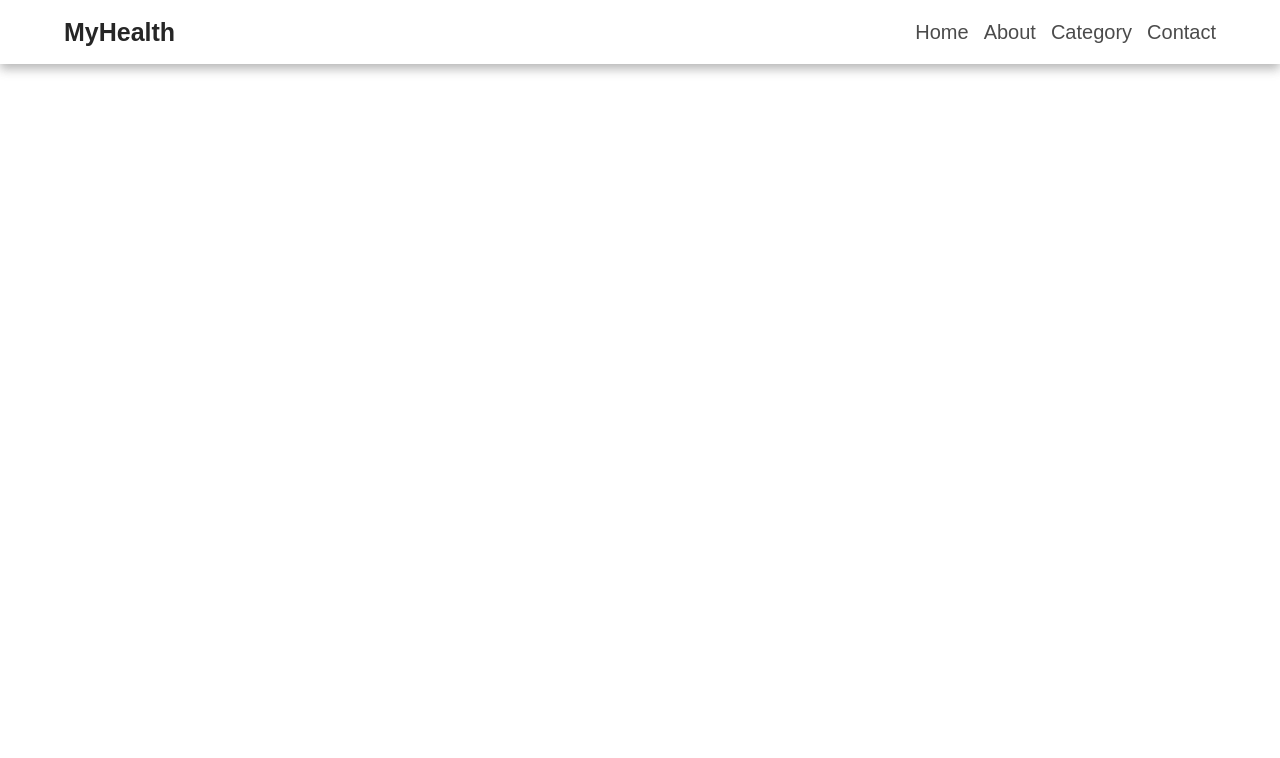
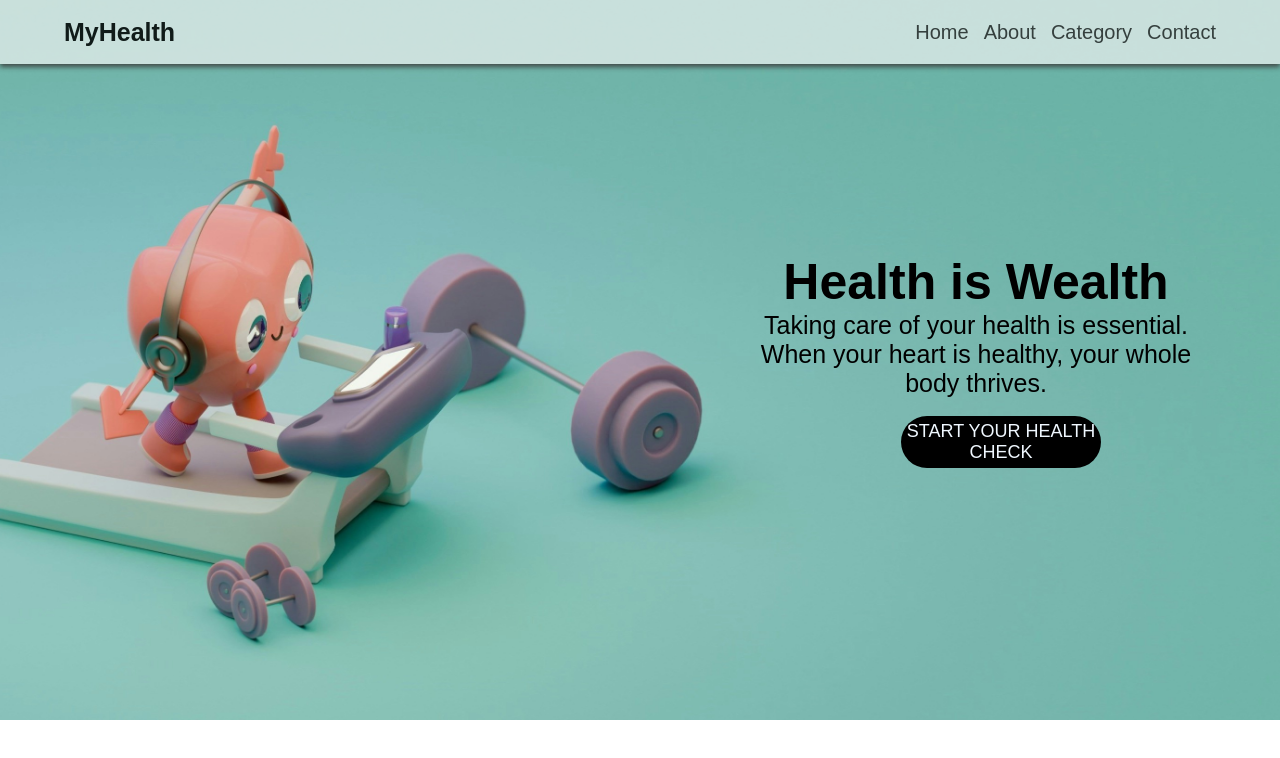
Before and after one commit to aryadeeppradhan/MyHealth, a plain HTML site: page index.html in a window 1280 px wide. Drawn offline with Linux system fonts and the light colour scheme; a web font is replaced by a local one.

Commit message:
added showcase

```diff
--- a/index.html
+++ b/index.html
@@ -25,5 +25,13 @@
             </ul>
         </div>
     </nav>
+    <section class="showcase">
+        <div class="showcase-container">
+            <h1 >Health is Wealth</h1>
+            <p>Taking care of your health is essential. When your heart is healthy, your whole body thrives.</p>
+            <a href="#Category" class="btn btn-check">Start Your Health Check</a>
+        </div>
+        </div>
+    </section>
 </body>
 </html>
--- a/style.css
+++ b/style.css
@@ -21,9 +21,11 @@ body {
     display: none;
 }
 .navbar{
-    box-shadow: 0px 5px 10px 0px #aaa;
+    box-shadow: 0px 3px 5px 0px #3a3838;
+    background-color: rgba(245, 245, 245, 0.8);
+    /* background-color: #417C76; */
     width:100%;
-    position:fixed;;
+    position:fixed;
     opacity: 0.85;
     z-index:10;
 }
@@ -55,3 +57,49 @@ body {
     color: #000;
     text-decoration: underline;
 }
+/* ###################showcase###################### */
+.showcase{
+    height: 90vh;
+    background: url("./img/showcase.jpg");;
+    background-size: cover;
+    background-position: center;
+    background-repeat: no repeat;
+}
+.showcase-container{
+    display: flex;
+    flex-direction: column;
+    justify-content: center;
+    text-align: center;
+    height: 100%;
+    width: 35%;
+    float:right;
+    margin:0 8rem ;
+
+}
+.showcase h1{
+    font-size: 5rem;
+}
+.showcase p{
+    font-size:2.5rem;
+}
+.btn{
+    display:inline-block;
+    text-decoration: none;
+    color:black;
+}
+.showcase a{
+    color:aliceblue;
+    font-size: 1.8rem;
+    text-transform: uppercase;
+}
+.showcase .btn-check{
+    border-radius: 50px;;
+    background: #000;
+    padding:5px;
+    width:200px;
+    margin-left:14.9rem ;
+    margin-top:1.8rem;
+}
+.btn-check:hover{
+    color: #73B5AB;
+}
```
Also changed, not shown: img/showcase.jpg (added).
